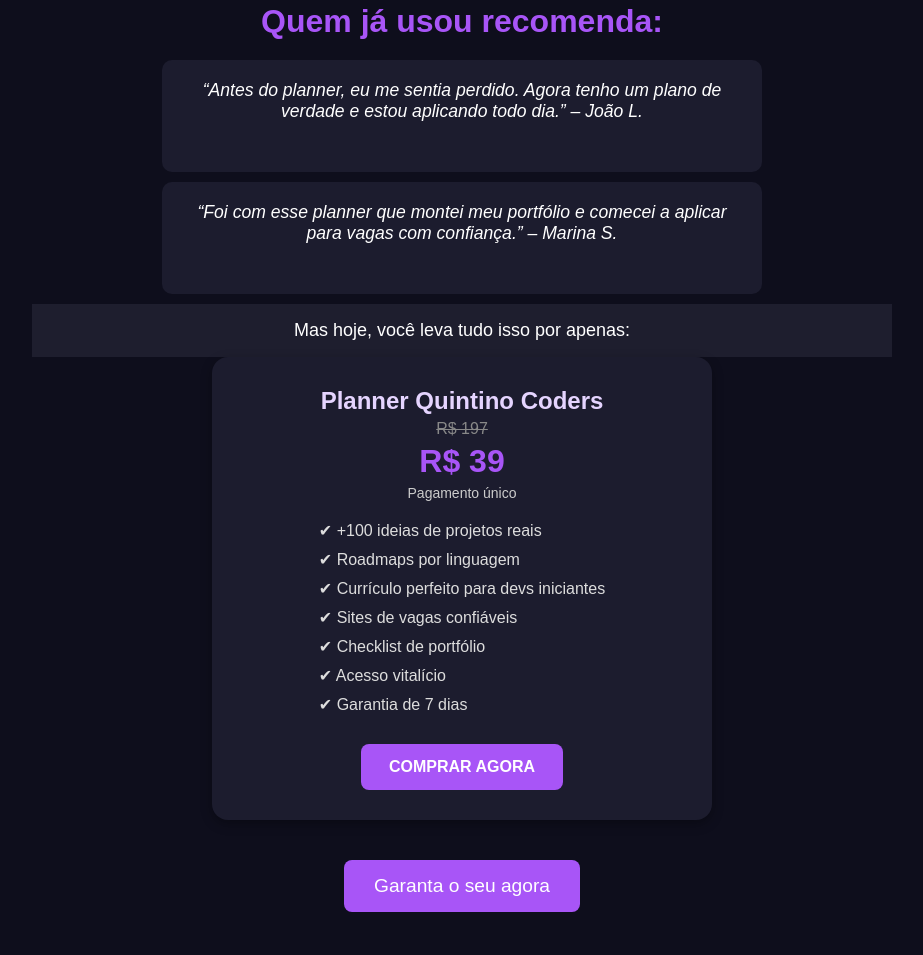
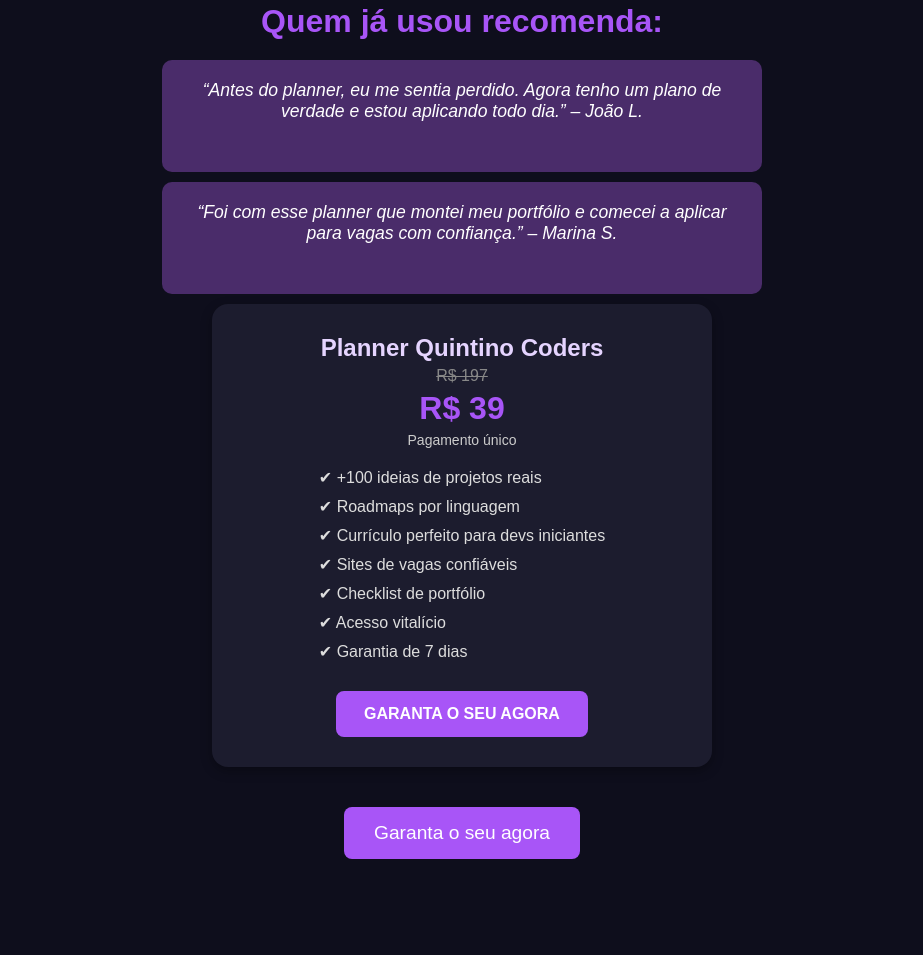
Before and after one commit to igorquintino/leading_page, a plain HTML site: page public/index.html in a window 1280 px wide. Shown: the part 1546-2501 px from the top of the page, without its empty margins (178-1101 px from the left). Drawn offline with Linux system fonts and the light colour scheme.

Commit message:
Atualizar o index.html

```diff
--- a/public/index.html
+++ b/public/index.html
@@ -16,14 +16,6 @@
       background: #0e0e1c;
       color: #fff;
       padding: 20px;
-    }
-
-    .oferta-topo {
-      background-color: #1e1e2e;
-      color: #ffffff;
-      text-align: center;
-      padding: 16px;
-      font-size: 18px;
     }
 
     .oferta-bloco {
@@ -200,7 +192,7 @@
     }
 
     .testimonial {
-      background-color: #1c1c2e;
+      background-color: #4a2c6a;
       padding: 20px;
       border-radius: 10px;
       margin: 10px auto;
@@ -286,10 +278,6 @@
       </div>
     </section>
 
-    <div class="oferta-topo">
-      <p>Mas hoje, você leva tudo isso por apenas:</p>
-    </div>
-
     <div class="oferta-bloco">
       <h3>Planner Quintino Coders</h3>
       <p class="preco-antigo">R$ 197</p>
@@ -304,7 +292,7 @@
         <li>✔ Acesso vitalício</li>
         <li>✔ Garantia de 7 dias</li>
       </ul>
-      <a href="https://pay.kiwify.com.br/r5H2nqm" class="botao-comprar" target="_blank">COMPRAR AGORA</a>
+      <a href="https://pay.kiwify.com.br/r5H2nqm" class="botao-comprar" target="_blank">GARANTA O SEU AGORA</a>
     </div>
 
     <section class="hero">
```
